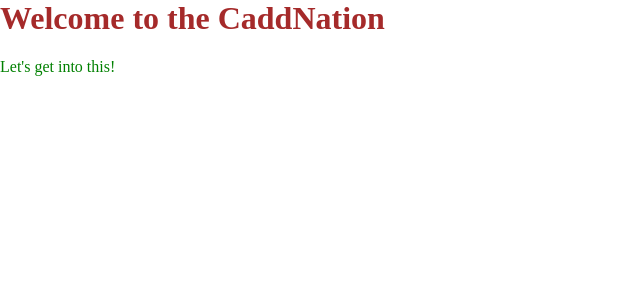
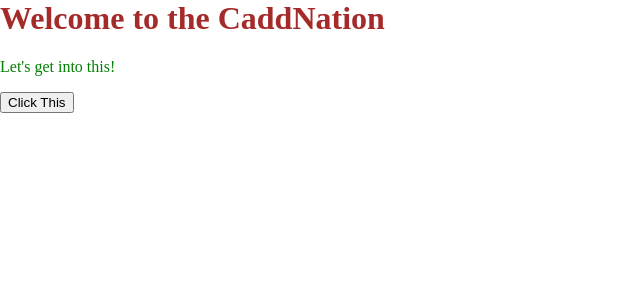
Before and after one commit to CaptCaddburry/Docker-Files, a Flask app: page / in a window 1280 px wide. Shown: the top 300 px of the page, without its empty margins (0-640 px from the left). Run offline with Flask 3, Linux system fonts and the light colour scheme.

Commit message:
Update index.html
Added button to link to new webpage

```diff
--- a/WebApp/web-app/templates/index.html
+++ b/WebApp/web-app/templates/index.html
@@ -10,5 +10,6 @@
         <div class="body">
             <p>Let's get into this!</p>
         </div>
+        <button onclick="location.href='new'" type="button">Click This</button>
     </body>
 </html>
```
